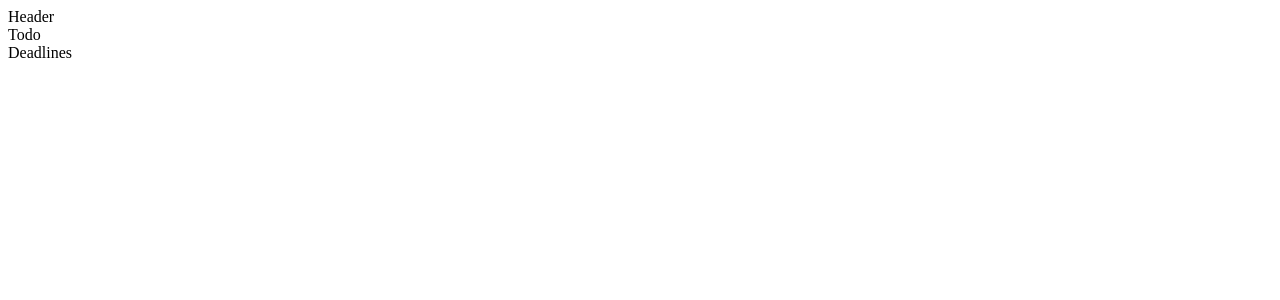
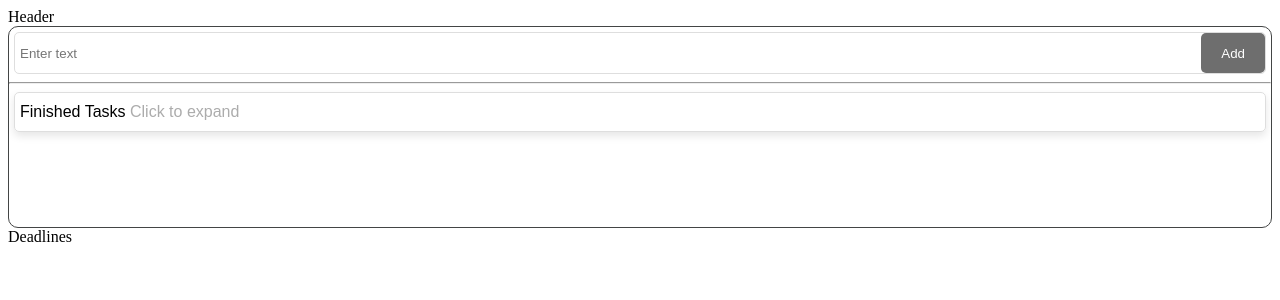
Before and after one commit to subbu-koppula/Enlighten, a React (Vite) app: page / in a window 1280 px wide. Shown: the top 300 px of the page. Built offline with nearby package versions, Linux system fonts and the light colour scheme.

Commit message:
Added Todo functionality

```diff
--- /dev/null
+++ b/src/components/ToDo/Card.css
@@ -0,0 +1,83 @@
+.card {
+    border-radius: 10px;
+    /* background-color: #fff; */
+    box-shadow: 0 4px 8px rgba(0, 0, 0, 0.1);
+    transition: box-shadow 0.3s ease;
+    margin: 5px;
+    font-family: Arial, Helvetica, sans-serif;
+    border: 1px solid #dedede;
+    border-radius: 5px;
+}
+
+.card:hover {
+    box-shadow: 0 4px 8px rgba(0, 0, 0, 0.15);
+}
+
+.card-content {
+    /* padding: 5px; */
+    padding-left: 5px;
+    display: flex;
+    flex-direction: row;
+    justify-content: space-between;
+    align-items: center;
+}
+
+.card-title {
+    font-size: 1rem;
+    margin-bottom: 10px;
+    margin-top: 10px;
+    display: inline;
+}
+
+.card-description {
+    color: #666;
+    margin-bottom: 20px;
+}
+
+.card-button {
+    background-color: #8e8e8e;
+    color: #fff;
+    border: none;
+    border-radius: 5px;
+    height: 30px;
+    margin-right: 5px;
+    width: 50px;
+    cursor: pointer;
+    transition: background-color 0.3s ease;
+    margin-left: auto;
+}
+
+.card-button:hover {
+    background-color: #0056b3;
+}
+
+.checkbox{
+    /* border-style: solid;
+    border-width: 1px, 1px; */
+    display: inline;
+    margin: 15px 15px 15px 15px;
+    height: 16px;
+    width:  16px;
+    padding: 0;
+    background-color: white;
+    border-radius: 2px;
+    border-width: 1px;
+}
+.details{
+    /* border-style: solid;
+    border-width: 1px,1px,1px; */
+    /* display: inline; */
+    display: flex;
+    justify-content: space-between;
+    align-items: center;
+    flex-direction: row;
+    font-family: Arial, Helvetica, sans-serif;
+}
+.details-title{
+    margin: 0;
+    display: inline;
+}
+.card-container{
+    display: flex;
+    align-items: center;
+}
--- /dev/null
+++ b/src/components/ToDo/Card.jsx
@@ -0,0 +1,53 @@
+import React from 'react';
+import './Card.css';
+
+function Card(props) {
+    // const [hide, sethide] = useState(true);
+
+    function done(){
+        props.handleDone(props.id);
+    }
+    function Delete(){
+        props.handleDelete(props.id);
+    }
+    function swapUp(){
+        props.handleSwapUp(props.id);
+    }
+    return (
+        // hide ?
+        // (
+        <div className='card-container'>
+            {/* <div className='checkbox'> */}
+            {/* </div> */}
+            <div className='details'>
+                <input
+                    type="checkbox"
+                    id={`checkbox-${props.id}`}
+                    className='checkbox'
+                    onChange={done}
+                    checked={props.done}
+                    // style={{ display: 'none' }} // Hide the checkbox visually
+                />
+                <label htmlFor={`checkbox-${props.id}`} className='details-title'>{props.title}</label>
+            </div>
+            {props.done ?
+                <button className="card-button" onClick={Delete}>Delete</button>
+                :
+                <button className='card-button' onClick={swapUp}>UP</button>
+            }
+        </div>
+
+        // ) : null
+    );
+}
+
+export default Card;
+
+
+        // <div className="card">
+        // <div className="card-content">
+        //     <p className="card-title">{props.title}</p>
+        //     {/* <p className="card-description">{props.description}</p> */}
+        // </div>
+        // <button className="card-button" onClick={done}>Done</button>
+        // </div>
--- /dev/null
+++ b/src/components/ToDo/FinishedCard.jsx
@@ -0,0 +1,25 @@
+import React, {useState} from "react";
+import Card from "./Card";
+import './Card.css';
+
+export default function FinishedCard({Todos, handleDone, handleDelete}){
+    const [expanded, setExpanded] = useState(false);
+    const toggleVisibility = () => {
+        setExpanded(!expanded);
+        console.log("this button is triggered");
+    }
+
+    return(
+    <>
+        <div className="card" >
+            <div className="card-content" onClick={toggleVisibility}>
+                <label className="card-title">Finished Tasks <span style={{color : "#acacac"}}>{`Click to ${expanded ? 'condense' : 'expand'}`}</span></label>
+            </div>
+            {expanded&&Todos.length ?
+            Todos.map((index) => (
+                index.done ? <Card key={index.id} id={index.id} handleDelete={handleDelete} done={index.done} handleDone={handleDone} title={index.title} /> : null
+            )) : null }
+        </div>
+    </>
+    )
+}
--- /dev/null
+++ b/src/components/ToDo/InputBox.css
@@ -0,0 +1,46 @@
+.input-container{
+    display: flex;
+    flex-direction: row;
+    justify-content: space-between;
+    align-items: center;
+    border-radius: 5px;
+    border-style: solid;
+    border-color: #dedede;
+    border-width: 1px;
+    background-color: #fff;
+    /* box-shadow: 0 4px 8px rgba(0, 0, 0, 0.1); */
+    /* box-shadow: var(--ds-shadow-raised, 0px 1px 1px #091e4240, 0px 0px 1px #091e424f); */
+    transition: box-shadow 0.3s ease;
+    margin: 5px;
+}
+.inputBox{
+    width: 100%;
+    height: 30px;
+    padding: 5px;
+    border-radius: 10px;
+    border: none;
+    font-family: Arial, Helvetica, sans-serif;
+    outline: none;
+}
+
+.input-container:hover{
+    /* box-shadow: 0 8px 16px rgba(0, 0, 0, 0.2); */
+    box-shadow: var(--ds-shadow-raised, 2px 3px 3px #091e4240, 0px 0px 1px #091e424f);
+}
+
+.input-button{
+    background-color: #6e6e6e;
+    color: #fff;
+    border: none;
+    border-radius: 5px;
+    height: 40px;
+    /* margin-right: 5px; */
+    width: 63.8px;
+    padding-left:20px;
+    padding-right: 20px;
+    cursor: pointer;
+    transition: background-color 0.3s ease;
+}
+.input-button:hover{
+    background-color: #4e4e4e;
+}
--- /dev/null
+++ b/src/components/ToDo/InputBox.jsx
@@ -0,0 +1,83 @@
+// import './InputBox.css';
+import React, { useState } from 'react';
+
+function InputBox(props){
+    const styles = {
+        "input-container": {
+          display: "flex",
+          flexDirection: "row",
+          justifyContent: "space-between",
+          alignItems: "center",
+          borderRadius: "5px",
+          borderStyle: "solid",
+          borderColor: "#dedede",
+          borderWidth: "1px",
+          backgroundColor: 'var(--background-color)',
+          transition: "box-shadow 0.3s ease",
+          margin: "5px"
+        },
+        "inputBox": {
+          width: "100%",
+          height: "30px",
+          padding: "5px",
+          borderRadius: "10px",
+          border: "none",
+          fontFamily: "Arial, Helvetica, sans-serif",
+          outline: "none",
+          backgroundColor: 'var(--background-color)',
+          color: 'var(--text-color)',
+
+        },
+
+        "input-button": {
+          backgroundColor: "#6e6e6e",
+          color: "#fff",
+          border: "none",
+          borderRadius: "5px",
+          height: "40px",
+          width: "63.8px",
+          paddingLeft: "20px",
+          paddingRight: "20px",
+          cursor: "pointer",
+          transition: "background-color 0.3s ease"
+        },
+        "input-button:hover": { backgroundColor: "#4e4e4e" }
+      }
+    const [inputText, setInputText] = useState('');
+    const handleInputChange = (event) => {
+        setInputText(event.target.value);
+    };
+
+    const handleButtonClick = () => {
+        if(inputText.trim() !== ''){
+        props.setTodos(prevTodos => [
+            ...prevTodos,
+            {
+                title: inputText,
+                id: Date.now(),
+                done: false,
+            }
+        ])};
+        setInputText('');
+    };
+
+    const handleKeyDown = (event) => {
+        if(event.key === 'Enter') handleButtonClick();
+    }
+
+    return(
+        <div style={styles['input-container']}>
+        <input
+        style={styles['inputBox']}
+        placeholder="Enter text"
+        onChange={handleInputChange}
+        onKeyDown={handleKeyDown}
+        value={inputText}
+
+        ></input>
+        <button style={styles['input-button']} onClick={handleButtonClick}>Add</button>
+        </div>
+    );
+}
+
+export default InputBox
--- a/src/components/Todo.jsx
+++ b/src/components/Todo.jsx
@@ -1,9 +1,72 @@
-import React from 'react'
+import React, {useState, useEffect} from 'react';
+import Input from './ToDo/InputBox.jsx';
+import Card from './ToDo/Card.jsx';
+import FinishedCard from './ToDo/FinishedCard.jsx';
 
-const Todo = () => {
-  return (
-    <div>Todo</div>
-  )
+function ToDo(props) {
+    const [Todos, setTodos] = useState(() => {
+        const savedTodos = JSON.parse(localStorage.getItem('Todos'));
+        return savedTodos || [];
+    });
+    //The structure of each todo:
+    // {
+    //     title: inputText,
+    //     id: Date.now(),
+    //     done: false,
+    // }
+
+    useEffect(()=>{
+        localStorage.setItem('Todos', JSON.stringify(Todos));
+    },[Todos]);
+
+    const converted = {
+          borderStyle: "solid",
+          borderRadius: "10px",
+          borderColor: "rgb(67, 69, 69)",
+          borderWidth: "1px",
+          minHeight: "200px",
+          color: 'var(--text-color)',
+      }
+
+    function handleDone(passedId){
+        //This function takes an ID and then iterates through the Todos array.
+        //If it finds the object containing the id, then it toggles the state of "done" inside it.
+
+        setTodos(Todos.map(index => {
+            if(index.id == passedId){
+                return{...index, done: !index.done};
+            }
+            return index;
+        }));
+        // console.log(Todos);
+    };
+    function handleSwapUp(passedId){
+        const index = Todos.findIndex(todo => todo.id === passedId);
+        if(index > 0){
+            const updatedTodos = [...Todos];
+            const temp = updatedTodos[index-1];
+            updatedTodos[index-1] = updatedTodos[index]
+            updatedTodos[index] = temp;
+            setTodos(updatedTodos);
+        }
+
+    }
+    function handleDelete(passedID){
+        const updatedTodos = Todos.filter(todo => todo.id !== passedID);
+        setTodos(updatedTodos);
+    };
+
+
+    return (
+        <div style={converted}>
+            <Input Todos={Todos} isDarkMode={props.isDarkMode} setTodos = {setTodos}/>
+            {Todos.length ? Todos.map((index) => (
+                !index.done ? <Card key={index.id} isDarkMode={props.isDarkMode} handleDelete={handleDelete} handleSwapUp = {handleSwapUp} id={index.id} done={index.done} handleDone={handleDone} title={index.title} /> : null
+            )) : null }
+            <hr/>
+            <FinishedCard Todos={Todos} isDarkMode={props.isDarkMode} handleDelete={handleDelete} handleDone={handleDone}/>
+        </div>
+    );
 }
 
-export default Todo
+export default ToDo;
```
